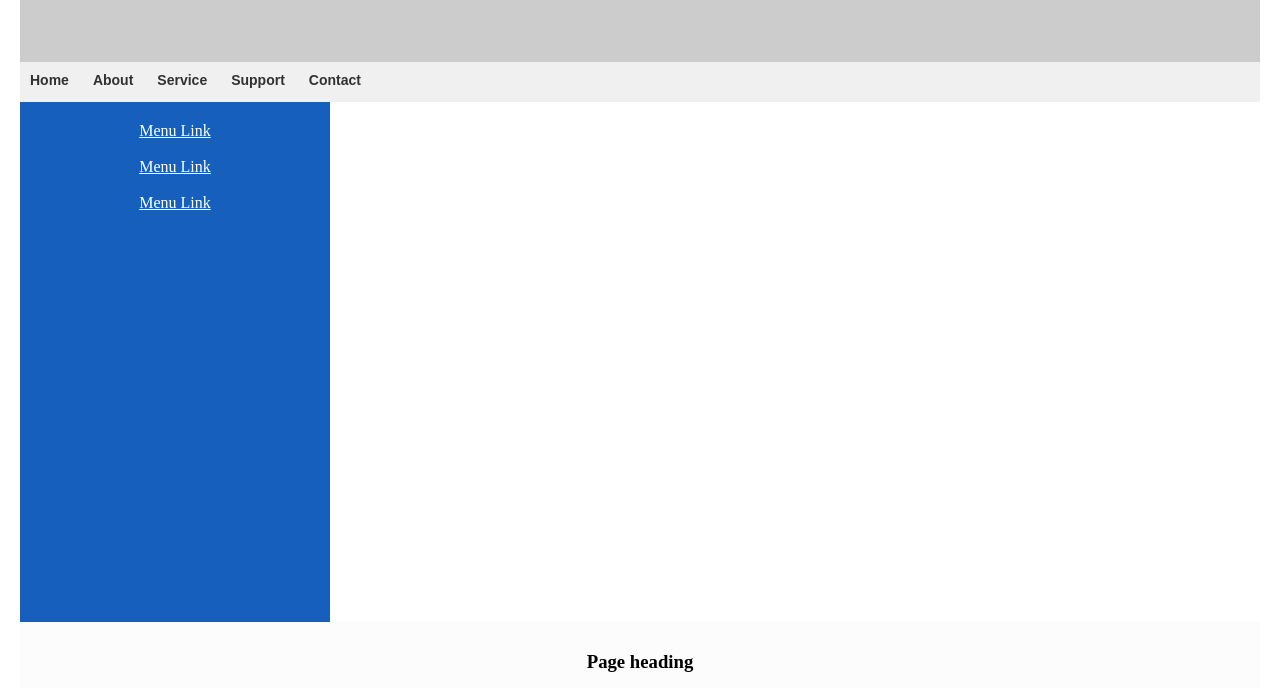
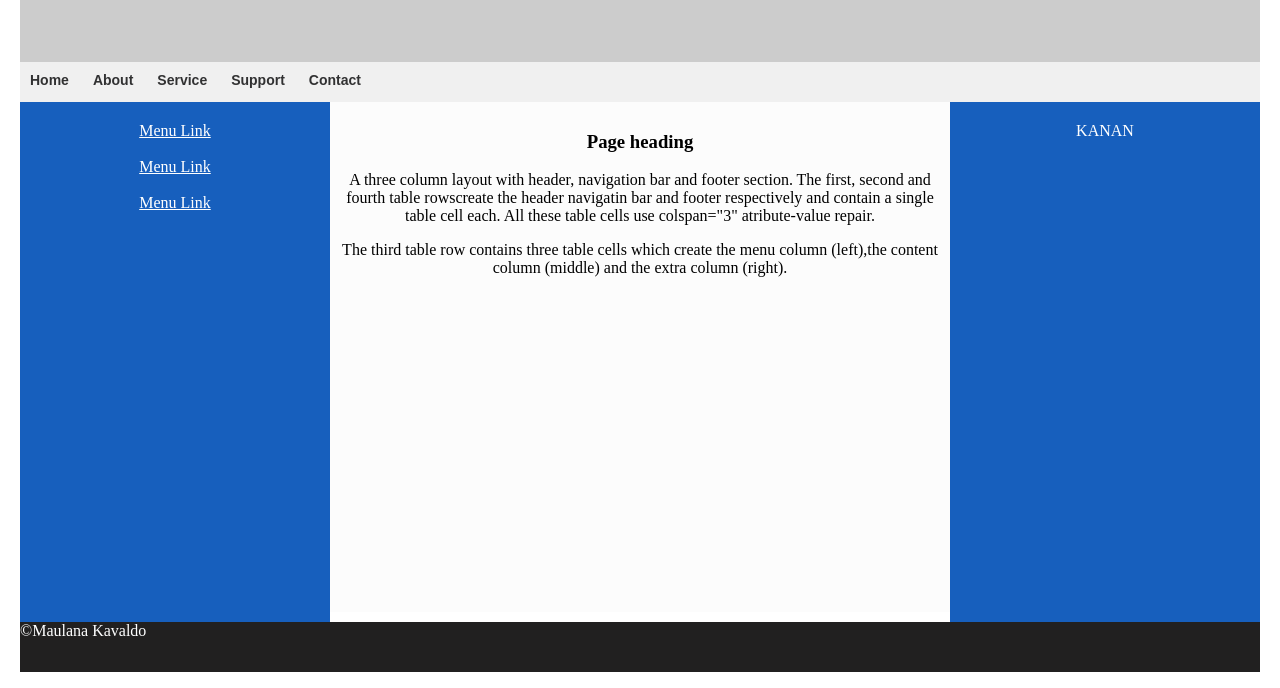
Before and after one commit to Alkavmaulana/alkavmaulana.github.io, a plain HTML site: page index.html in a window 1280 px wide. Shown: the part 78-766 px from the top of the page. Drawn offline with Linux system fonts and the light colour scheme.

Commit message:
desain-web.html

```diff
--- a/index.html
+++ b/index.html
@@ -58,7 +58,7 @@
 				padding-top:10px;
 				background-color:#FCFCFC;
 				float:left;
-				width:50;
+				width:50%;
 				margin-top:0px;
 				text-align:center;
 			}
```
